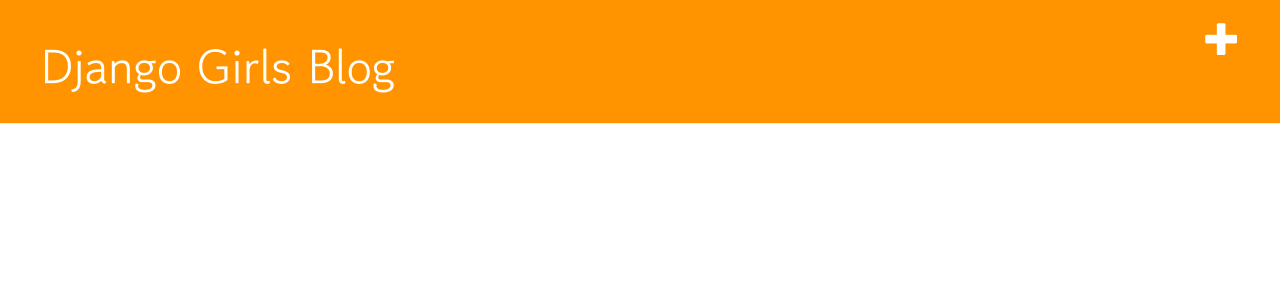
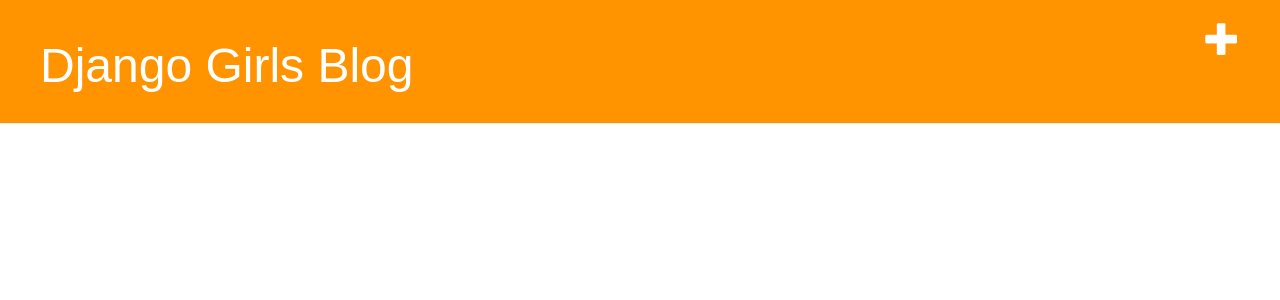
Before and after one commit to somady2018/my-first-blog, a Django app: template blog/templates/blog/base.html in a window 1280 px wide. Shown: the top 300 px of the page. Run offline with Django 4.2, Linux system fonts and the light colour scheme; the template is opened without the code that fills it, so the values that code supplies are empty; some libraries are stand-ins or nearby versions.

Commit message:
Update blog.css

```diff
--- a/blog/static/css/blog.css
+++ b/blog/static/css/blog.css
@@ -15,7 +15,7 @@
 }
 
 h1, h2, h3, h4 {
-    font-family: 'Gowun Dodum', sans-serif;
+    font-family: 'IBM Plex Sans KR', sans-serif;
 }
 
 .date {
```
